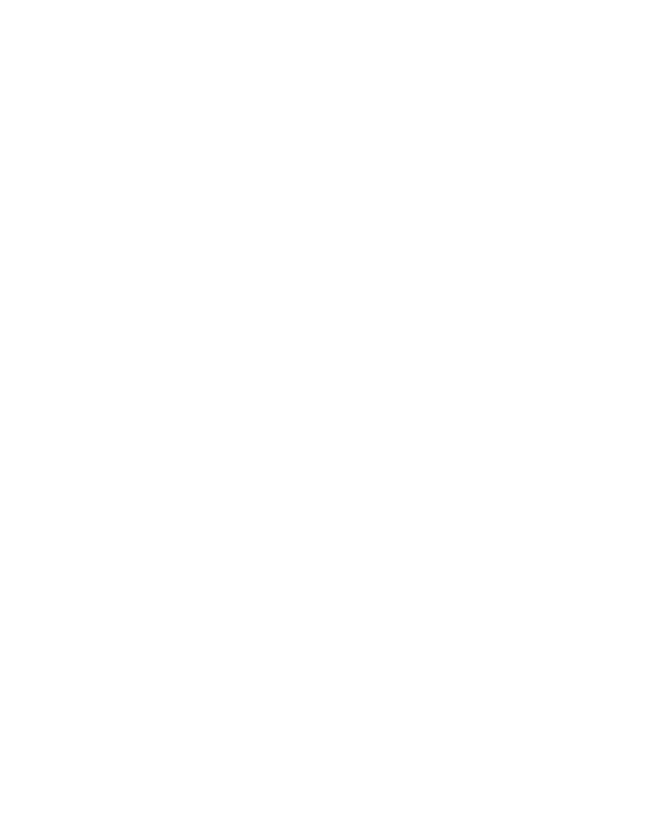
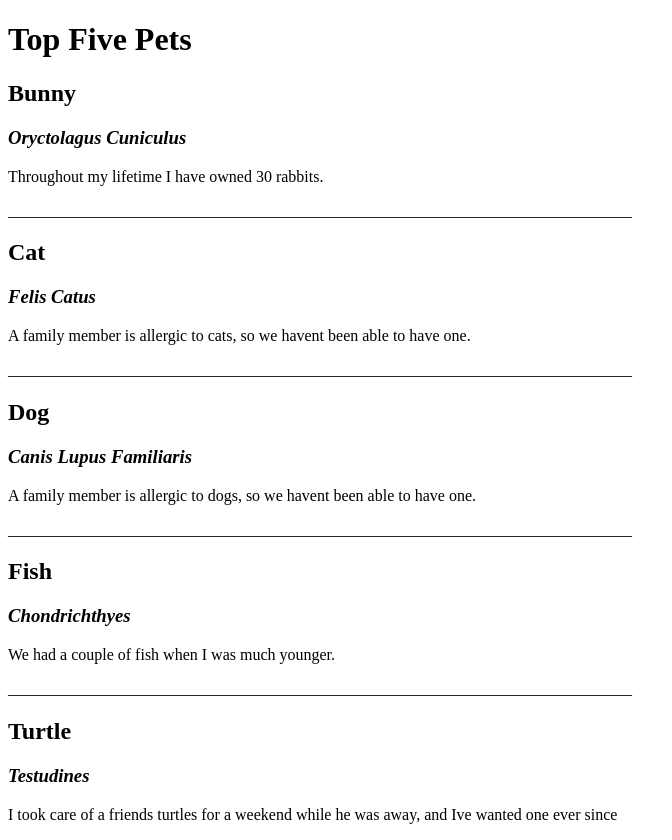
Before and after one commit to KTProg-2024/favorite-pet-Tkestrel-1, a plain HTML site: page index.html in a window 1280 px wide. Shown: the whole page, without its empty margins (0-672 px from the left). Before the commit the page ends 800 px from the top, so only its background shows below. Drawn offline with Linux system fonts and the light colour scheme.

Commit message:
Assignment Completed

```diff
--- a/index.html
+++ b/index.html
@@ -1,10 +1,51 @@
 <!DOCTYPE html>
 <html>
-    <head>
 
-    </head>
+<head>
+	<title>Top Five Pets</title>
+</head>
 
-    <body>
+<body>
+	<h1>Top Five Pets</h1>
 
-    </body>
+   <h2>Bunny</h2>
+
+    <i><h3>Oryctolagus Cuniculus</h3></i>
+
+     <p>Throughout my lifetime I have owned 30 rabbits.</p>
+
+      <p>______________________________________________________________________________</p>
+
+   <h2>Cat</h2>
+
+    <i><h3>Felis Catus</h3></i>
+
+     <p>A family member is allergic to cats, so we havent been able to have one.</p>
+
+      <p>______________________________________________________________________________</p>
+
+   <h2>Dog</h2>
+
+    <i><h3>Canis Lupus Familiaris</h3></i>
+
+     <p>A family member is allergic to dogs, so we havent been able to have one.</p>
+
+      <p>______________________________________________________________________________</p>
+
+   <h2>Fish</h2>
+
+    <i><h3>Chondrichthyes</h3></i>
+
+     <p>We had a couple of fish when I was much younger.</p>
+
+      <p>______________________________________________________________________________</p>
+
+   <h2>Turtle</h2>
+
+    <i><h3>Testudines</h3></i>
+
+     <p>I took care of a friends turtles for a weekend while he was away, and Ive wanted one ever since</p>
+
+</body>
+
 </html>
```
